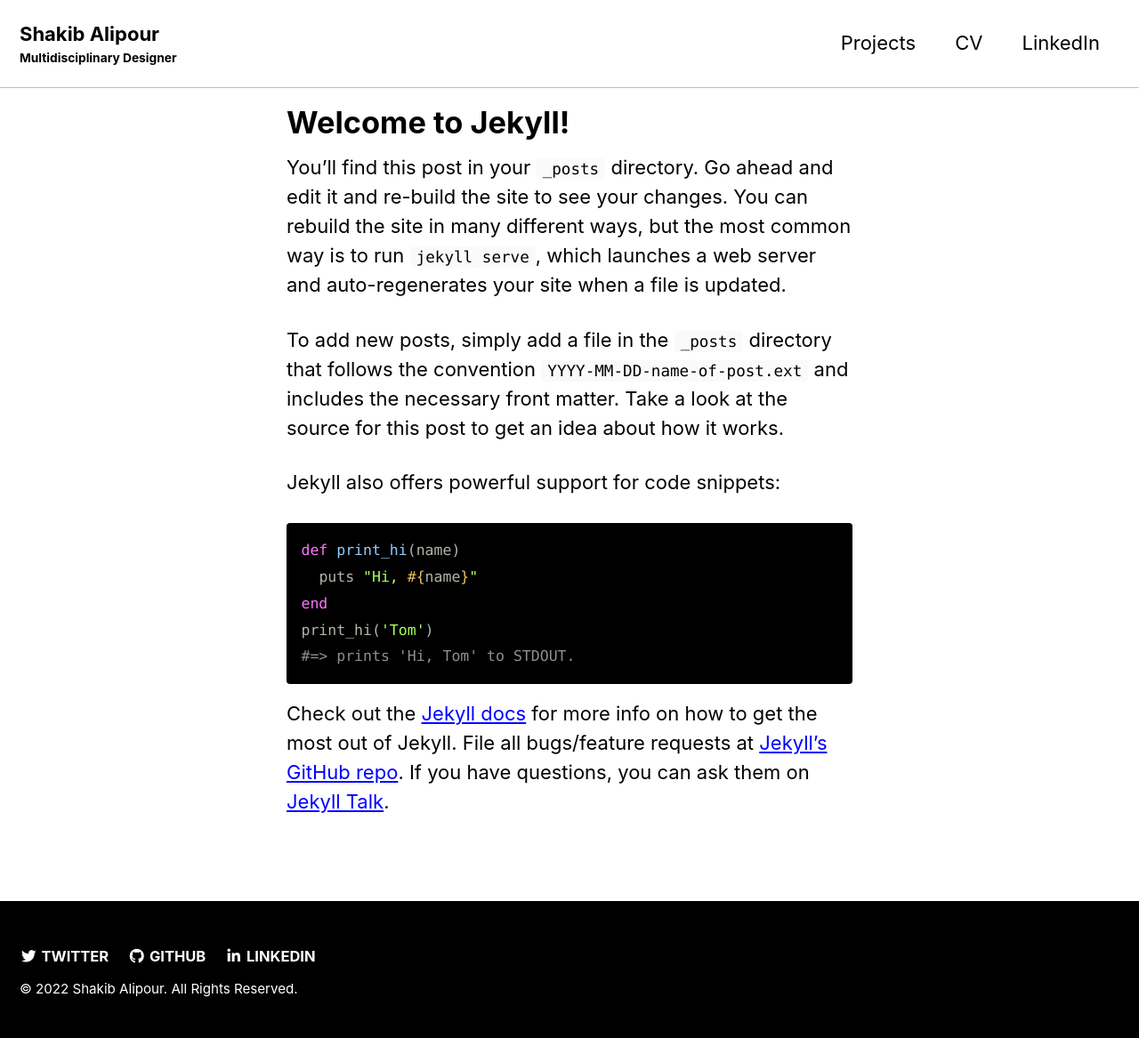
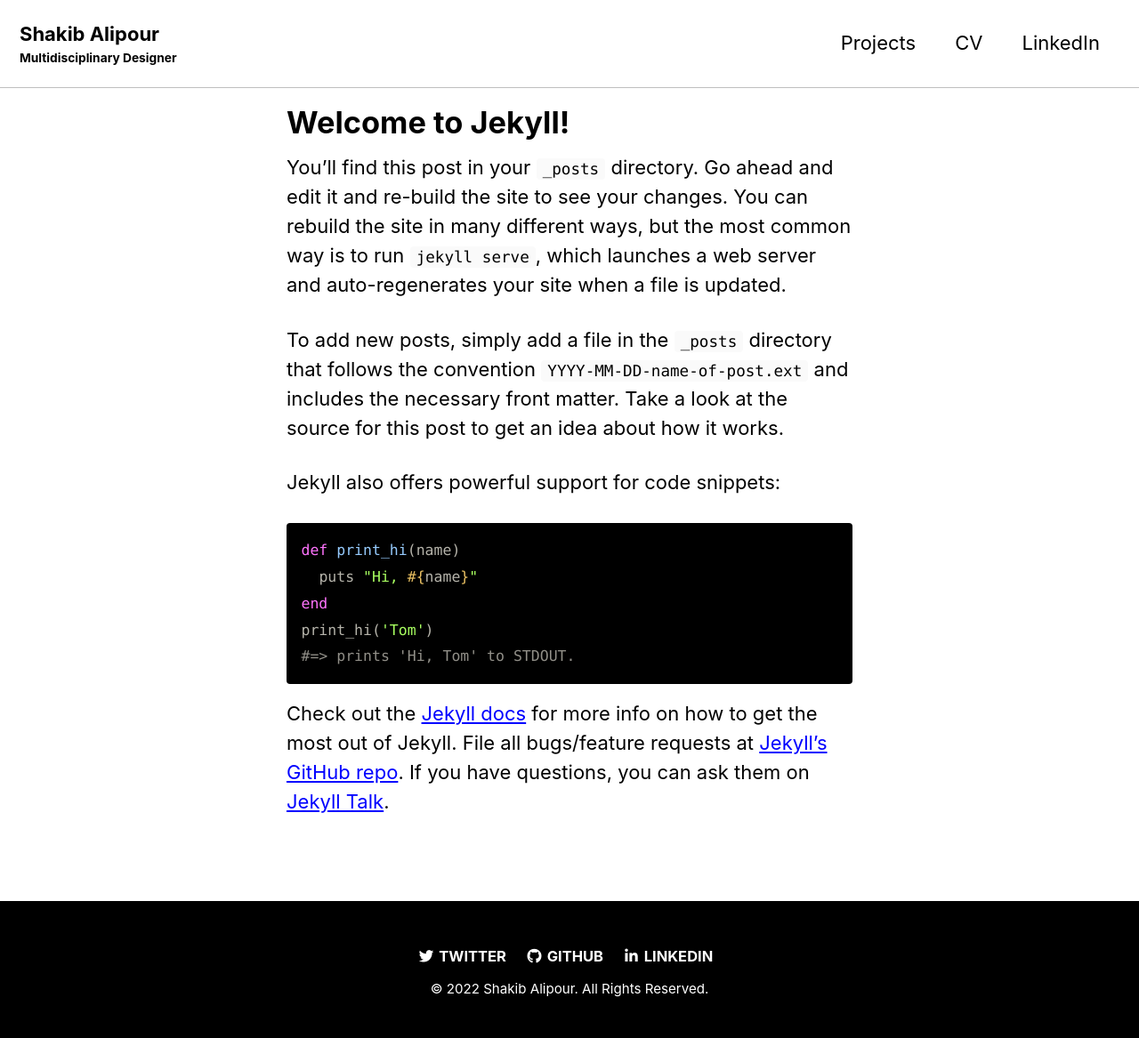
Before and after one commit to shkyb/shkyb.github.io, a Jekyll site: the page built from _posts/2022-01-01-Hello.md, in a window 1280 px wide. Shown: the whole page at 89% size. Built offline with Jekyll 4.4.1, drawn with Linux system fonts in a browser that asks for light colours; cached includes are drawn as plain includes.

Commit message:
footer scss edit: align center, hover red

```diff
--- a/_sass/minimal-mistakes/_footer.scss
+++ b/_sass/minimal-mistakes/_footer.scss
@@ -35,6 +35,7 @@
 
     &:hover {
       text-decoration: underline;
+      color: red;
     }
   }
 
@@ -49,9 +50,12 @@
 .page__footer-copyright {
   font-family: $global-font-family;
   font-size: $type-size-7;
+  text-align: center;
 }
 
 .page__footer-follow {
+  text-align: center;
+
   ul {
     margin: 0;
     padding: 0;
```
